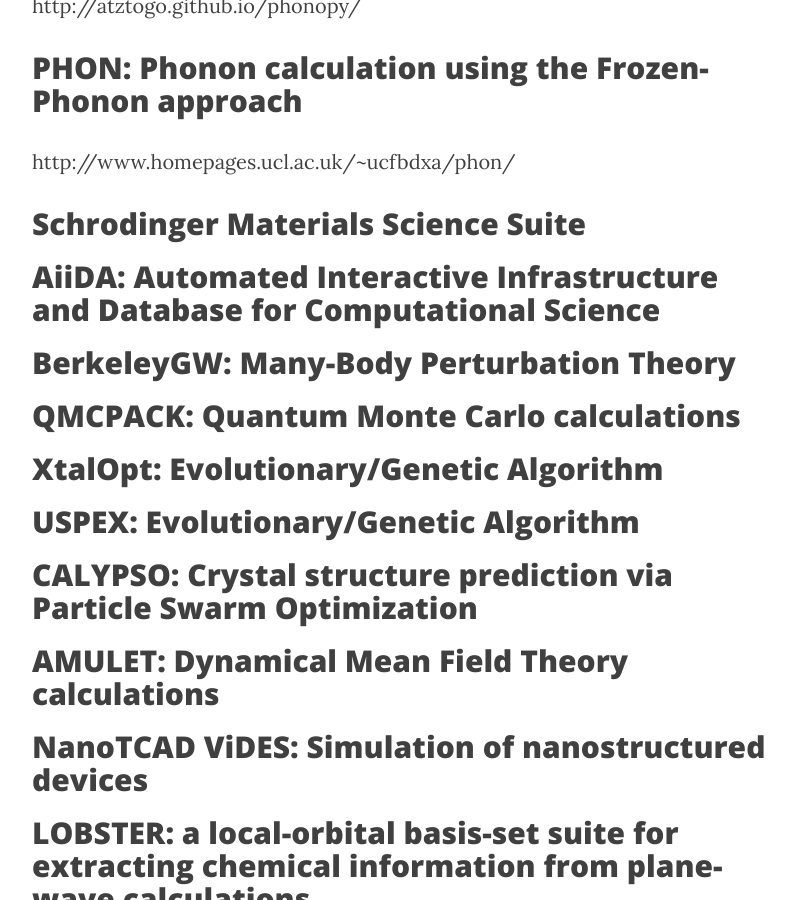
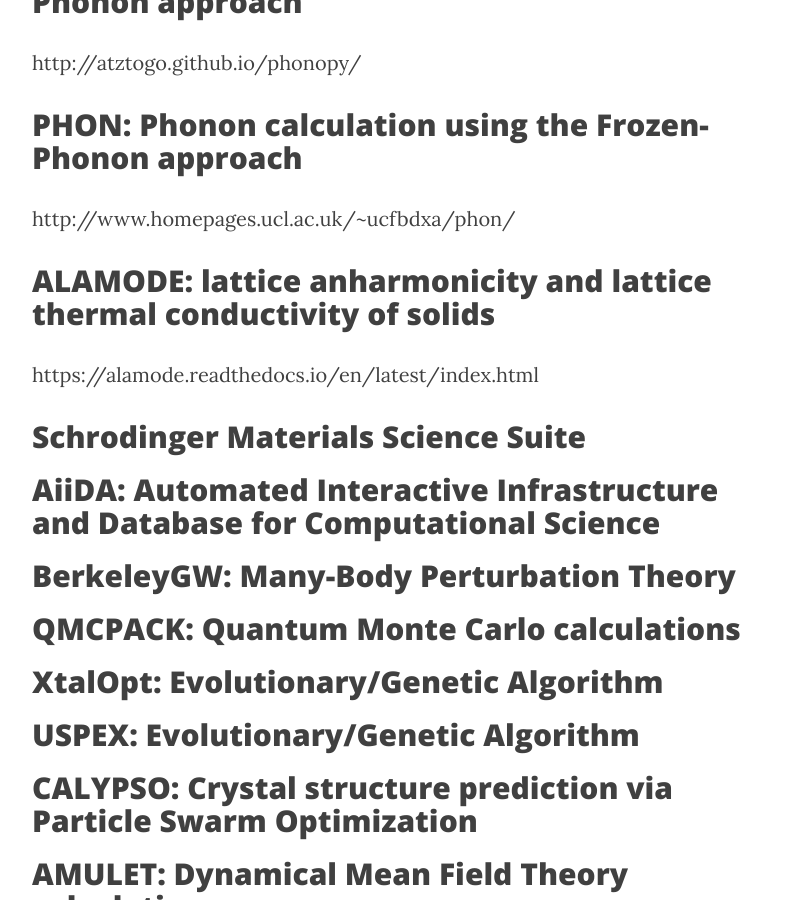
Before and after one commit to yyyu200/DFTbook, a Jekyll site: the page built from _posts/2019-08-20-Thirdparty.md, in a window 1280 px wide and 900 px high, scrolled down 3533 px. Shown: the whole window, without its empty margins (233-1028 px from the left). Built offline with Jekyll 4.4.1, drawn with Linux system fonts in a browser that asks for light colours; nearby versions of some CDN libraries; comment, search, counter and statistics services are not loaded; some of the changed text lies outside the part shown.

Commit message:
modify at20190917-16:34:08-aliyun

```diff
--- a/_posts/2019-08-20-Thirdparty.md
+++ b/_posts/2019-08-20-Thirdparty.md
@@ -85,6 +85,9 @@
 ## PHON: Phonon calculation using the Frozen-Phonon approach
 http://www.homepages.ucl.ac.uk/~ucfbdxa/phon/
 
+## ALAMODE: lattice anharmonicity and lattice thermal conductivity of solids
+
+https://alamode.readthedocs.io/en/latest/index.html
 
 ## Schrodinger Materials Science Suite
 
```
